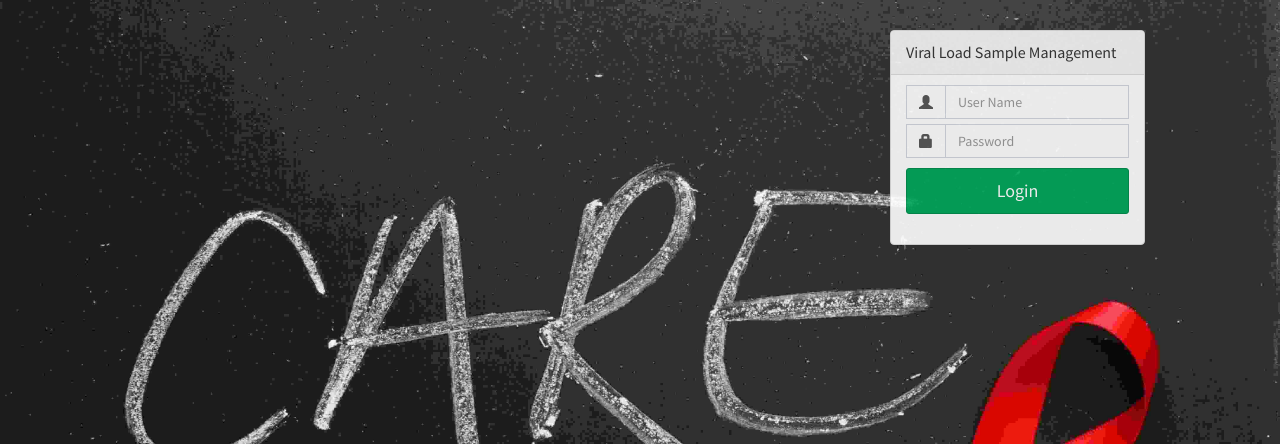
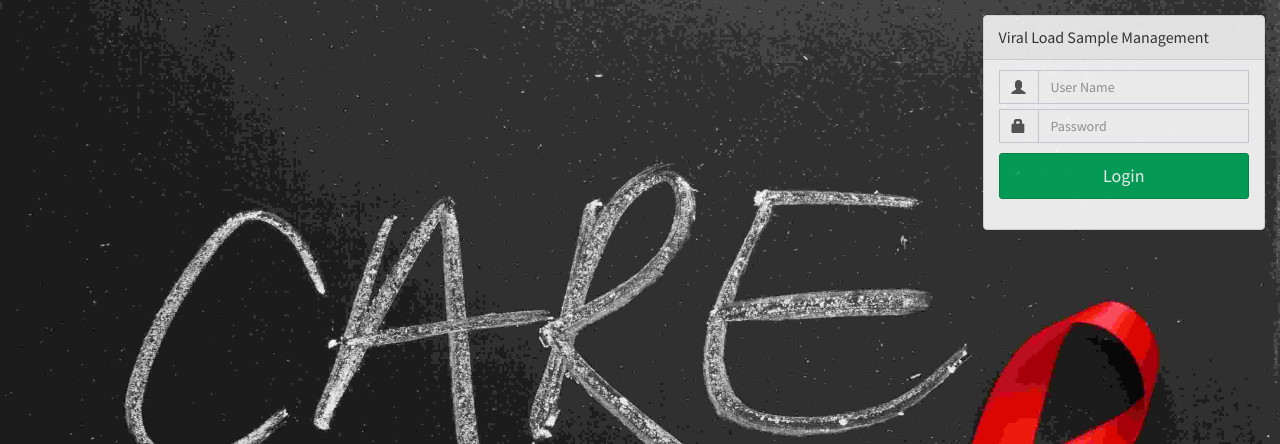
Before and after one commit to amitdugar/vlsm, a PHP site: page /login.php in a window 1280 px wide. Shown: the top 444 px of the page. Run offline with PHP 8.4, Linux system fonts and the light colour scheme.

Commit message:
Minor change on login page to move login box to one side of the screen

```diff
--- a/login.php
+++ b/login.php
@@ -42,8 +42,8 @@ if(isset($_SESSION['userId'])){
 
 </head>
 <body class="">
-    <div class="container">
-        <div id="loginbox" style="margin-top:30px;margin-bottom:70px;float:right;margin-right:50px;" class="mainbox col-md-3 col-sm-8 ">
+    <div class="container-fluid">
+        <div id="loginbox" style="margin-top:15px;margin-bottom:70px;float:right;margin-right:-15px;" class="mainbox col-md-3 col-sm-8 ">
             <div class="panel panel-default" style="opacity: 0.9;">
                     <div class="panel-heading">
                         <div class="panel-title">Viral Load Sample Management</div>
```
